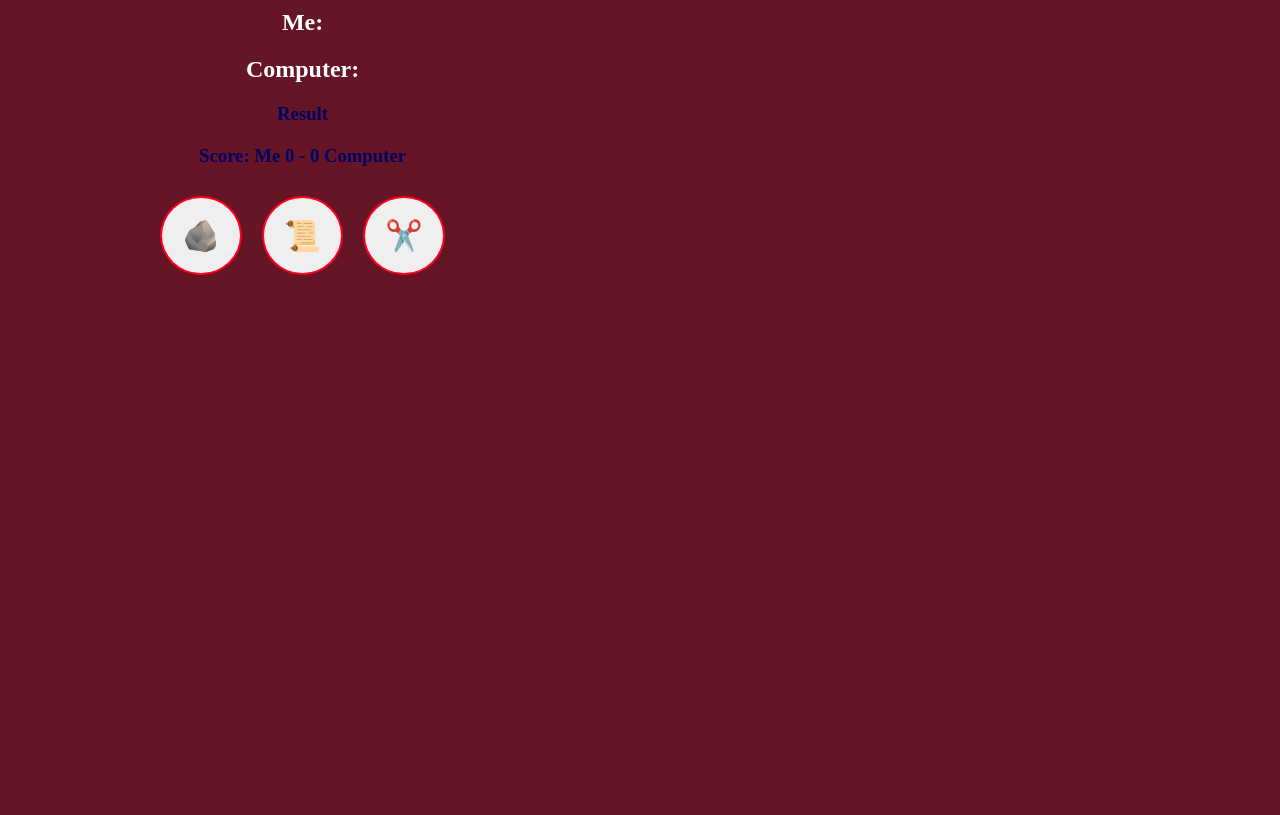
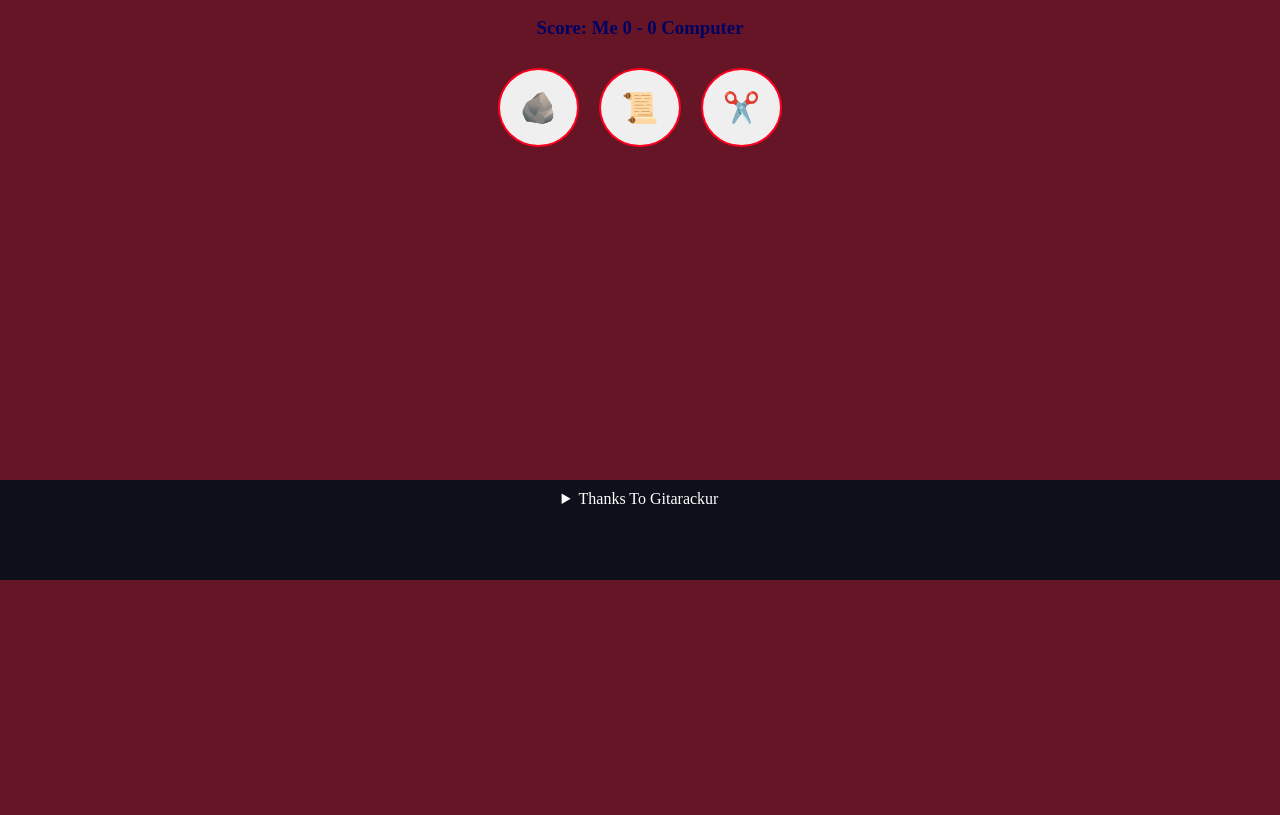
Before and after one commit to Damex-web/Game.github.io, a plain HTML site: page Index.html in a window 1280 px wide. Shown: the part 241-1056 px from the top of the page. After the commit the page ends 821 px from the top, so only its background shows below. Drawn offline with Linux system fonts and the light colour scheme.

Commit message:
Update Index.html

```diff
--- a/Index.html
+++ b/Index.html
@@ -8,20 +8,22 @@
     <style>
         body {
             text-align: center;
-            padding: 10% 0px;
             margin: 0;
+            padding: 0;
             background: #580012ea;
             height: 100vh;
             color: white;
+            position: relative;
+            width: 100%;
         }
 
         .container {
-            position: fixed;
+            position: relative;
+            height: 100%;
         }
         h1 {
             padding: 20px 10px;
             background: #0e0003ea;
-
             font-family: 'Pixelify Sans', san_serif;
         }
 
@@ -49,6 +51,22 @@
             justify-content: center;
         }
 
+        footer {
+            position: absolute;
+            bottom: 0;
+            height: 100px;
+            width: 100%;
+            background: #0d0f1a;
+            text-align: center;
+        }
+
+        details{
+            padding: 10px 5px;
+        }
+
+        summary p{
+            font-size: .5em;
+        }
     </style>
 </head>
 <body>
@@ -65,7 +83,21 @@
             <button class="padBtn" id="paper">📜</button>
             <button class="padBtn" id="scissors">✂️</button>
         </div>
+
+
+
+        <footer>
+        <details>
+            <summary>Thanks To Gitarackur</summary>
+            <p> He is a great TUTOR and MENTOR without him this will not be possible  he is the best when it comes to Front and Back End Development Get in touch
+            👉
+                <a href="https://pete-v1.netlify.app/"> Gitarackur</a>
+            👈
+            </p>
+        </details>
+    </footer>
     </div>
+
 
 
 
```
